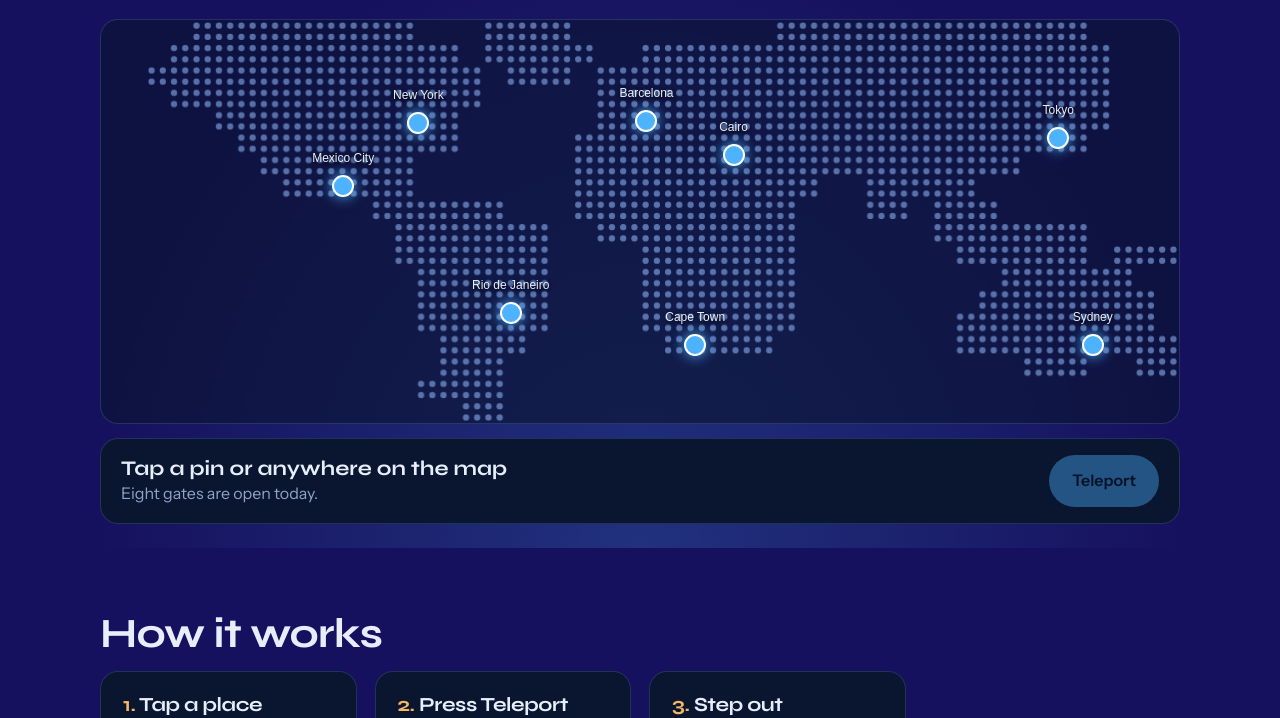
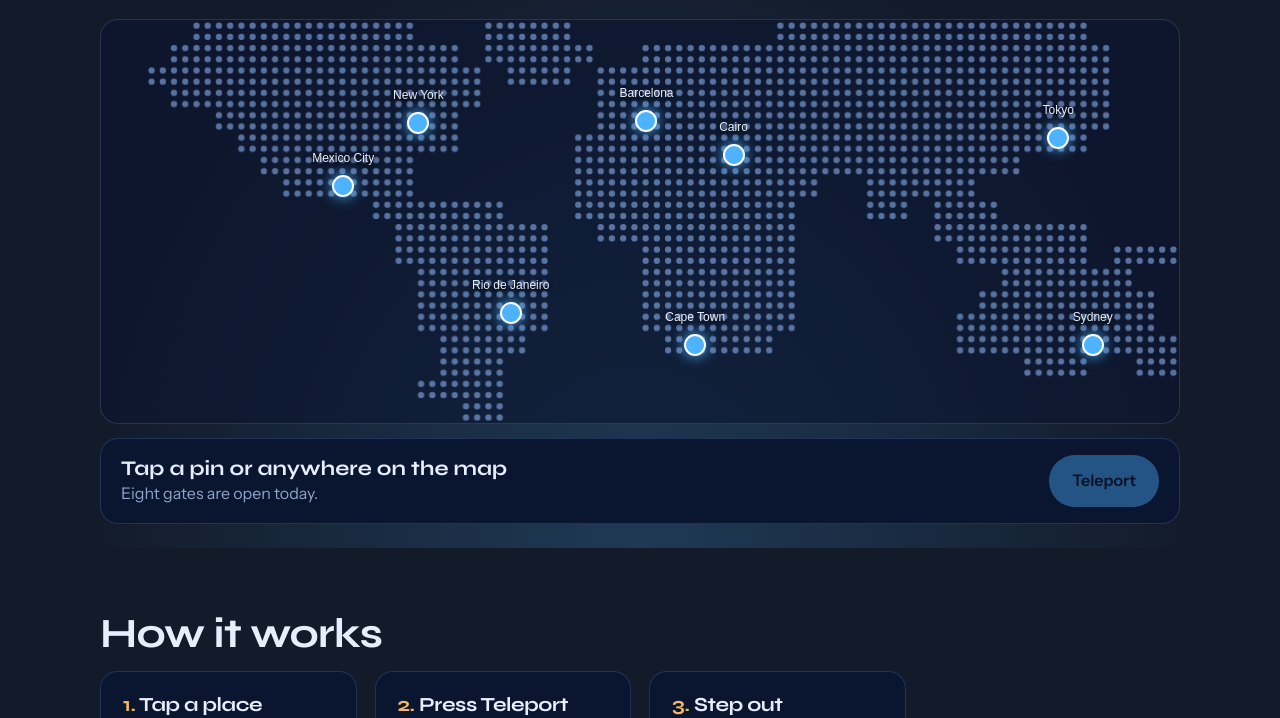
Before and after one commit to adamm-cryptoo/TapTravel, a plain HTML site: page index.html in a window 1280 px wide. Shown: the part 294-1012 px from the top of the page. Drawn offline with Linux system fonts and the light colour scheme; files whose address does not match are found by name.

Commit message:
Modify body styles in style.css
Updated body background color and adjusted text color.

```diff
--- a/style.css
+++ b/style.css
@@ -1,7 +1,7 @@
 :root{--void:#040814;--deep:#0a1530;--glow:#4db3ff;--city:#f5b862;--mist:#e6eefc;--dim:#8fa3c7;--line:rgba(120,170,255,.2);--r:18px}
 *{box-sizing:border-box;margin:0}
 html{scroll-behavior:smooth}
-body{background:var(--void);color: var(--mist);font:16px/1.6 'Instrument Sans',system-ui,sans-serif; background-color:#16115E}
+body{background:var(--void);color: var(--mist);font:16px/1.6 'Instrument Sans',system-ui,sans-serif; background-color:#131B2B}
 h1,h2,h3{font-family:'Syne',system-ui,sans-serif;line-height:1.08;letter-spacing:-.02em}
 h1{font-size:clamp(2.4rem,6vw,4.6rem)}h2{font-size:clamp(1.7rem,3.6vw,2.6rem);margin-bottom:14px}h3{font-size:1.25rem;margin-bottom:6px}
 a{color:inherit}p{max-width:62ch;color:#c4d2ee}
```
